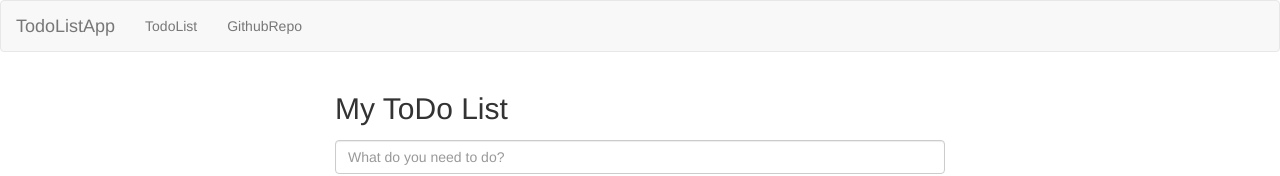
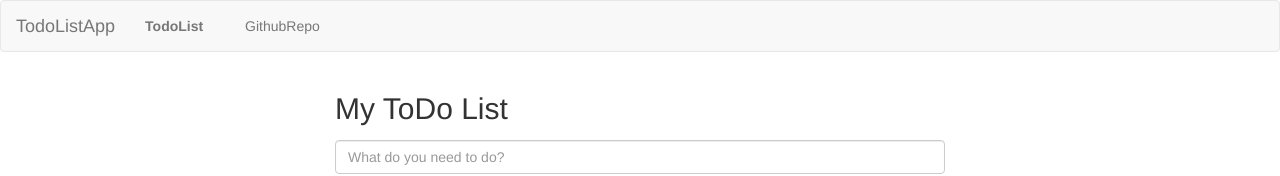
Before and after one commit to zahoran/react-todo, a React (Create React App) app: page /todo in a window 1280 px wide. Shown: the top 176 px of the page. Built offline with nearby package versions, Linux system fonts and the light colour scheme.

Commit message:
Use navlinks for marking active tab, simplify code, describing some not trivial method functionality with comments, remove console logs

```diff
--- /dev/null
+++ b/src/components/Navigation/NavigationItems/NavigationItems.css
@@ -0,0 +1,9 @@
+.NavItems a.active {
+    font-weight: bold;
+}
+.NavItems a:hover, .NavItems a:focus {
+    color: #777 !important;
+}
+.NavItems li {
+    min-width: 100px;
+}
--- a/src/components/Navigation/NavigationItems/NavigationItems.js
+++ b/src/components/Navigation/NavigationItems/NavigationItems.js
@@ -1,10 +1,17 @@
 import React from 'react';
-import {Link} from "react-router-dom";
+import {NavLink} from "react-router-dom";
+import './NavigationItems.css';
 
 const navigationItems = () => (
-  <ul className="nav navbar-nav">
-    <li><Link to="/todo">TodoList</Link></li>
-    <li><Link to="/github">GithubRepo</Link></li>
+  <ul className="nav navbar-nav NavItems">
+    <li>
+      <NavLink to="/todo"
+               activeClassName='active'>TodoList</NavLink >
+    </li>
+    <li>
+      <NavLink to="/github"
+               activeClassName='active'>GithubRepo</NavLink >
+    </li>
   </ul>
 );
 
--- a/src/components/Todo/TodoItems/TodoItems.js
+++ b/src/components/Todo/TodoItems/TodoItems.js
@@ -15,6 +15,7 @@ const todoItems = (props) => {
   )
 };
 
+//define the necessary inputs for this component
 todoItems.propTypes = {
   items: PropTypes.array.isRequired,
   toggleComplete: PropTypes.func.isRequired,
--- a/src/components/UI/Loader/Loader.js
+++ b/src/components/UI/Loader/Loader.js
@@ -1,7 +1,7 @@
 import React from 'react';
 import './Loader.css';
 
-const loader = (props) => {
+const loader = () => {
   return (
     <div className='Overlay'>
       <div className='loader'>Loading...</div>
--- a/src/containers/Github/Github.js
+++ b/src/containers/Github/Github.js
@@ -29,7 +29,7 @@ class Github extends Component {
   render() {
     return (
       <>
-        <Wrapper title="A github repo issues listed">
+        <Wrapper title="A github repo's listed issues">
           {this.state.error ? <h2 className="alert-warning">Something went wrong!</h2> :
             <ul className="list-group">
               {this.state.issues.map((issue) => {
--- a/src/containers/TodoList/TodoList.js
+++ b/src/containers/TodoList/TodoList.js
@@ -12,13 +12,13 @@ class TodoList extends Component {
     ]
   };
 
+  //whenever we update the state object, we save it in local storage.
   setState(state, callback) {
     super.setState(state, this.saveCurrentState);
-    console.log('[Todo] setState');
   }
 
+  //checks for available state stored in the browser
   componentDidMount() {
-    console.log('[Todo] componentDidMount');
     let savedItems = localStorage.getItem('todo:items');
     if (savedItems) {
       savedItems = JSON.parse(savedItems);
@@ -60,12 +60,9 @@ class TodoList extends Component {
 
   toggleCompleteItem = (itemId) => {
     const newItems = this.state.items;
-    for (let i = 0; i < newItems.length; i++) {
-      if (newItems[i].id === itemId) {
-        newItems[i].completed = !newItems[i].completed;
-        break;
-      }
-    }
+    const index = newItems.findIndex(
+      item => item.id === itemId);
+    newItems[index].completed = !newItems[index].completed;
     this.setState(newItems);
   };
 
```
